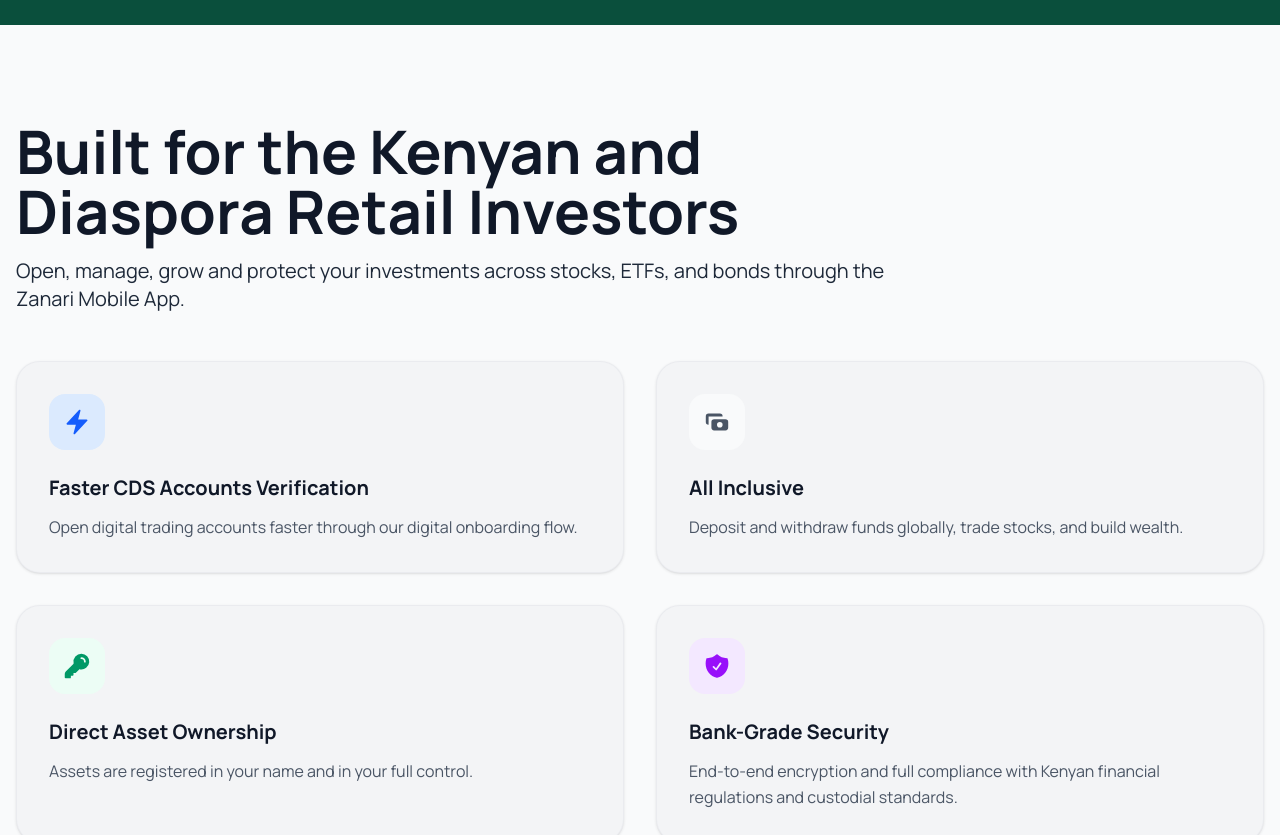
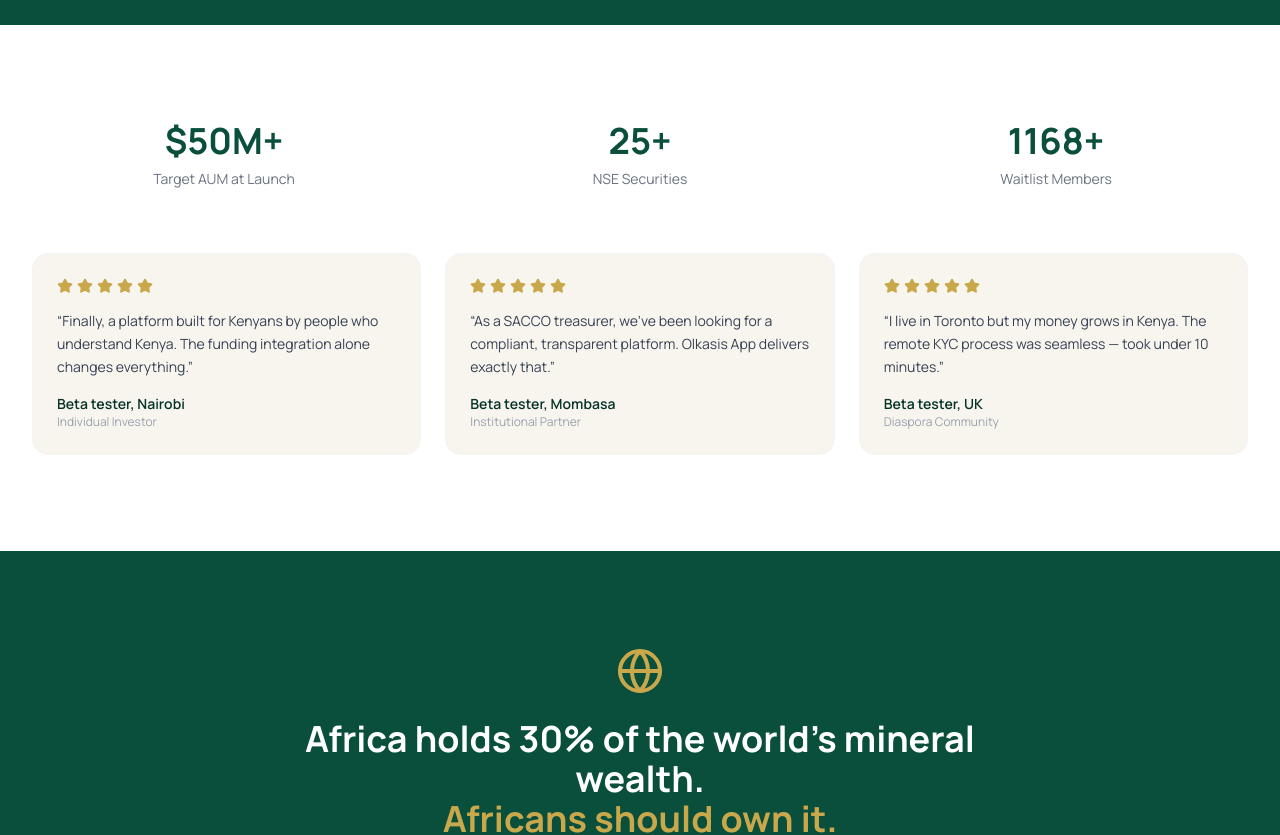
Before and after one commit to madgenius1/olkasiswebtest, a Next.js app: page / in a window 1280 px wide. Shown: the part 4660-5495 px from the top of the page. Built offline with nearby package versions, Linux system fonts and the light colour scheme.

Commit message:
Modified src/app/page.tsx

```diff
--- a/src/app/page.tsx
+++ b/src/app/page.tsx
@@ -424,50 +424,7 @@
     */}
 
       {/* Built For  */}
-      <section className="py-16 lg:py-24 px-4 bg-gray-50 dark:bg-gray-950">
-        <div className="max-w-7xl mx-auto">
-          {/* Header */}
-          <div className="mb-12 flex flex-col md:flex-row md:items-end justify-between gap-6">
-            <div className="max-w-4xl space-y-2">
-              <h2 className="text-4xl md:text-6xl font-bold text-gray-900 dark:text-white gap-2">
-                Built for the Kenyan and Diaspora Retail Investors
-              </h2>
-              <p className="mt-4 text-gray-800 dark:text-gray-400 text-lg md:text-xl">
-                Open, manage, grow and protect your investments across stocks,
-                ETFs, and bonds through the Zanari Mobile App.
-              </p>
-            </div>
-          </div>
 
-          {/* Features Grid */}
-          <div className="grid grid-cols-1 md:grid-cols-2 lg:grid-cols-2 gap-6 lg:gap-8">
-            {features.map((feature, idx) => (
-              <div
-                key={idx}
-                className="group relative rounded-3xl border border-gray-200/60 dark:border-white/10 bg-gray-100 dark:bg-gray-950 p-8 shadow-sm hover:shadow-xl transition-all duration-500"
-              >
-                {/* Icon */}
-                <div
-                  className={`w-14 h-14 rounded-2xl flex items-center justify-center mb-6 transition-transform duration-500 group-hover:scale-110 ${feature.accent}`}
-                >
-                  <feature.icon className="w-7 h-7" />
-                </div>
-
-                {/* Content */}
-                <h3 className="text-xl font-bold text-gray-900 dark:text-white mb-3">
-                  {feature.title}
-                </h3>
-                <p className="text-gray-600 dark:text-gray-400 leading-relaxed">
-                  {feature.description}
-                </p>
-
-                {/* Subtle hover line */}
-                <div className="absolute inset-x-8 bottom-6 h-px bg-linear-to-r from-transparent via-gray-600/40 to-transparent dark:via-white/40 opacity-0 group-hover:opacity-100 transition-opacity duration-500" />
-              </div>
-            ))}
-          </div>
-        </div>
-      </section>
 
       {/* Stats */}
       <section className="bg-white py-24">
```
